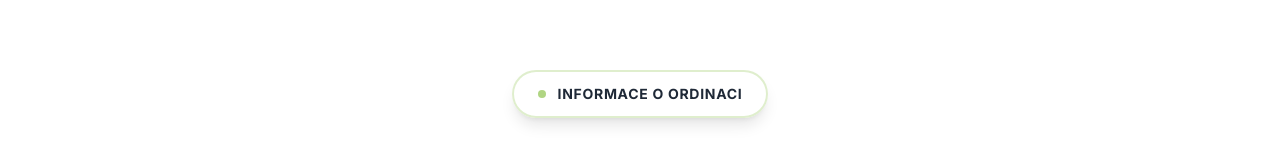
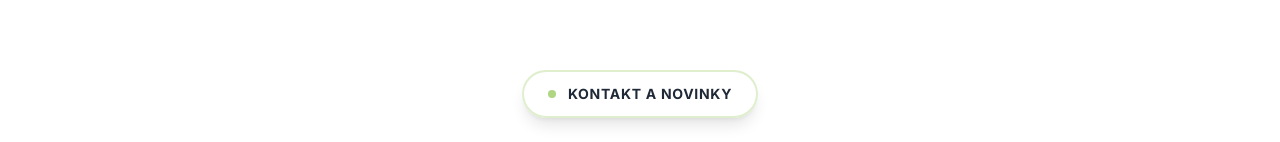
Before and after one commit to riveerxd/ocnipetriny, a Nuxt app: page / in a window 1280 px wide. Shown: the part 810-952 px from the top of the page. Built offline with nearby package versions, Linux system fonts and the light colour scheme.

Commit message:
temporarily hidden opening hours

```diff
--- a/app/pages/index.vue
+++ b/app/pages/index.vue
@@ -27,7 +27,7 @@ defineOgImage({
       :phone="clinicData.phone"
       :email="clinicData.email"
     />
-    <OpeningHoursSection />
+    <!-- <OpeningHoursSection /> -->
     <ContactInfoSection />
     <TeamSection />
     <ProceduresSection />
```
